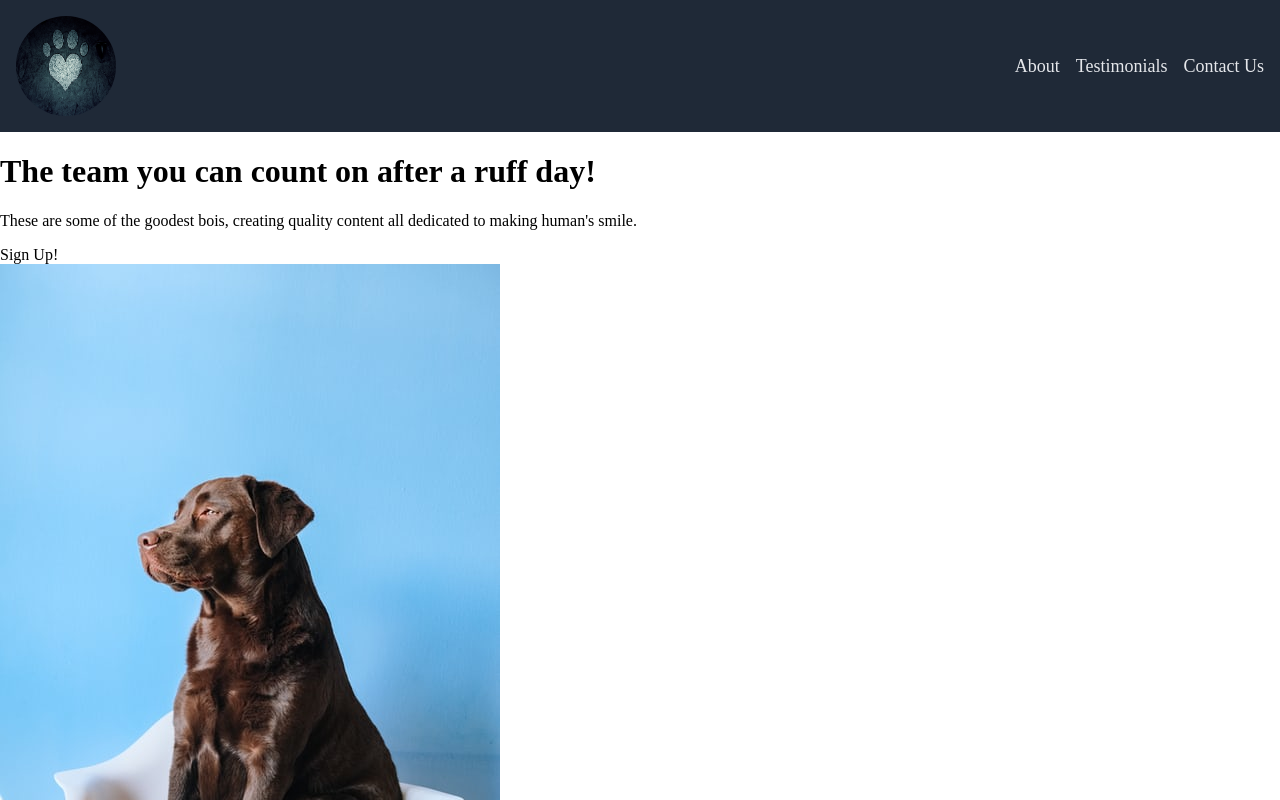
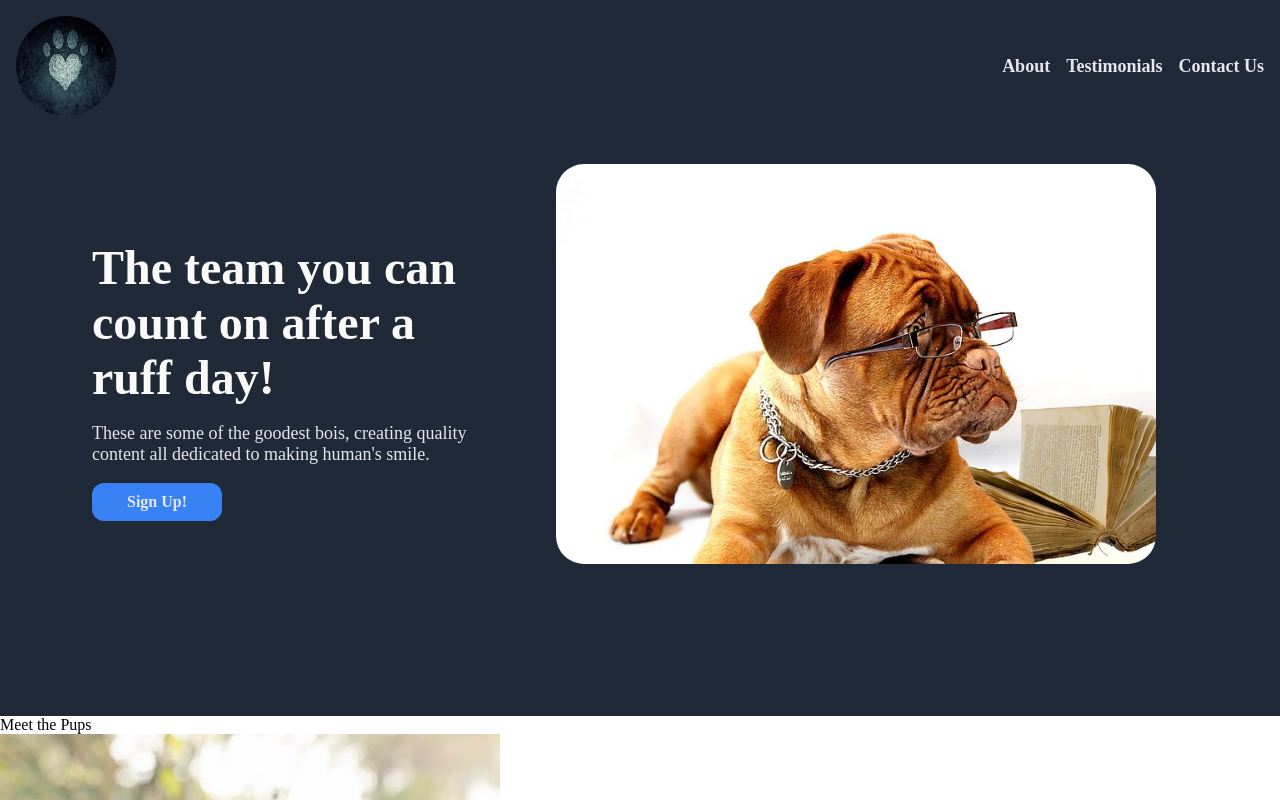
Before and after one commit to fm-jr/landing_page, a plain HTML site: page index.html in a window 1280 px wide. Shown: the top 800 px of the page. Drawn offline with Linux system fonts and the light colour scheme.

Commit message:
html and css updated, main completed, image deleted

```diff
--- a/index.html
+++ b/index.html
@@ -17,10 +17,12 @@
         </ul>
     </div>
     <div class="main">
-        <h1>The team you can count on after a ruff day!</h1>
-            <p>These are some of the goodest bois, creating quality content all dedicated to making human's smile.</p>
-        <div class="button">Sign Up!</div>
-        <img src="images/lab-sitting.jpg" alt="chocolate lab sitting">
+        <div class="container">
+            <h1 class="h1">The team you can count on after a ruff day!</h1>
+                <p class="p1">These are some of the goodest bois, creating quality content all dedicated to making human's smile.</p>
+            <div class="button">Sign Up!</div>
+        </div>
+        <img src="images/office-dog.jpg" alt="tan bulldog with glasses">
     </div>
     <div class="team">Meet the Pups</div>
         <div class="info">
@@ -41,11 +43,11 @@
         </div>
     </div>
     <div class="quote">
-        <h1>"As an intern, I'm not 100% sure what I'm doing here but this couch sure is comfy."</h1>
+        <h1 class="h2">"As an intern, I'm not 100% sure what I'm doing here but this couch sure is comfy."</h1>
             <p>-Doug, Senior Intern</p>
     </div>
     <div class="sign-up">
-        <h1>It's time! Sign up now!</h1>
+        <h1 class="h3">It's time! Sign up now!</h1>
         <p>Sign up now to recieve the latest info on the best bois in the business!</p>
     <div class="button">Sign Up!</div>
     </div>
--- a/style.css
+++ b/style.css
@@ -21,8 +21,47 @@ body {
     gap: 16px;
     align-items: center;
     font-size: 18px;
+    font-weight: bold;
 }
 a {
     text-decoration: none;
     color: #e5e7eb;
 }
+.main {
+    display: flex;
+    justify-content: center;
+    background-color: #1f2937;
+    gap: 32px;
+    padding-bottom: 120px;
+}
+.main img {
+    max-height: 600px;
+    max-width: 600px;
+    padding: 32px;
+    border-radius: 60px;
+}
+.container {
+    display: flex;
+    flex-direction: column;
+    justify-content: center;
+    color:#e5e7eb;
+    inline-size: 400px;
+}
+.h1 {
+    font-size: 48px;
+    font-weight: bolder;
+    color: #f9faf8;
+    margin-bottom: 0;
+}
+.p1 {
+    font-size: 18px;
+    color: #e5e7eb;
+}
+.button {
+    background-color: #3882f6;
+    width: 110px;
+    text-align: center;
+    padding: 10px;
+    border-radius: 12px;
+    font-weight: bold;
+}
```
Also changed, not shown: images/lab-sitting.jpg (deleted), images/office-dog.jpg (added).
